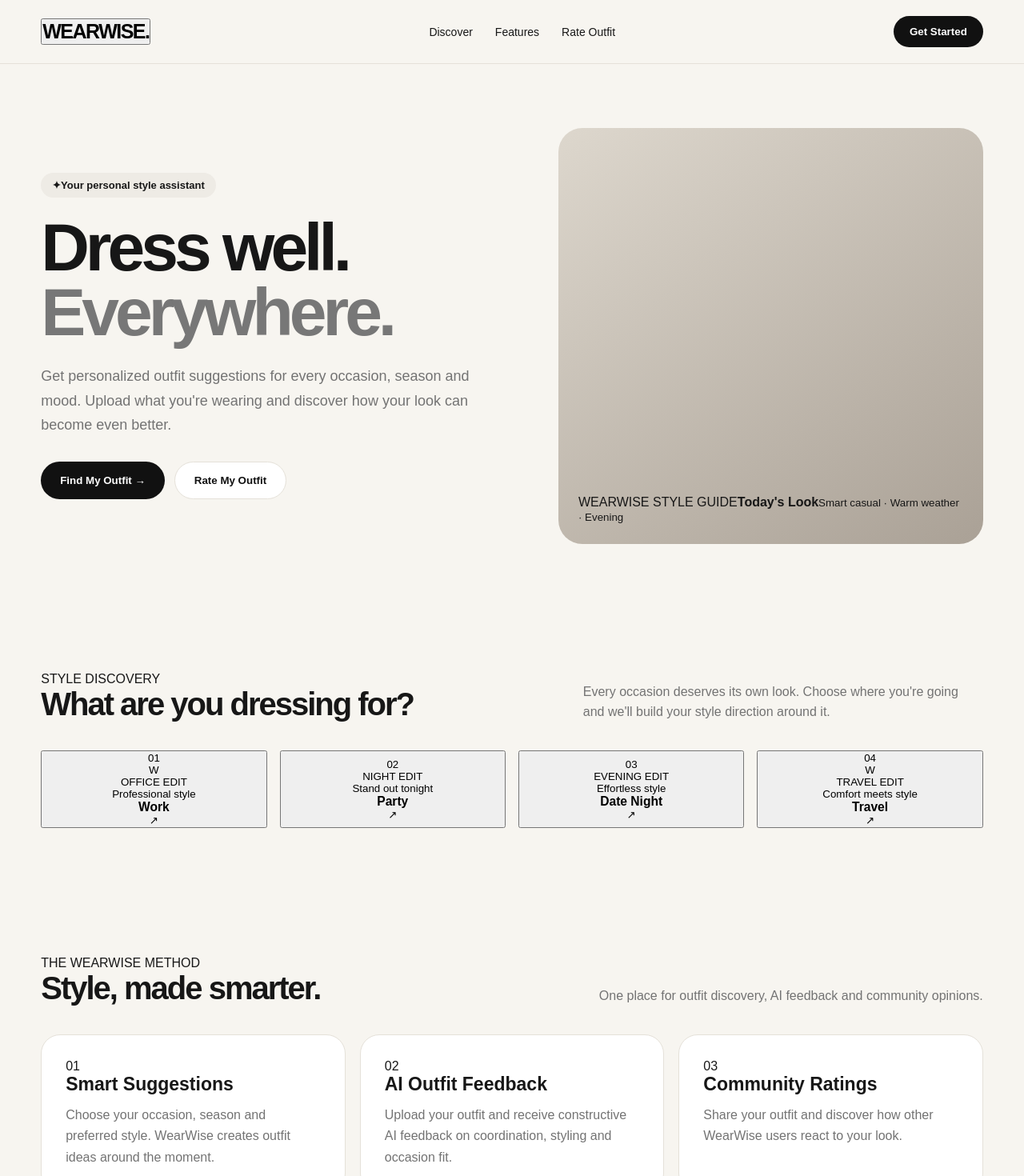
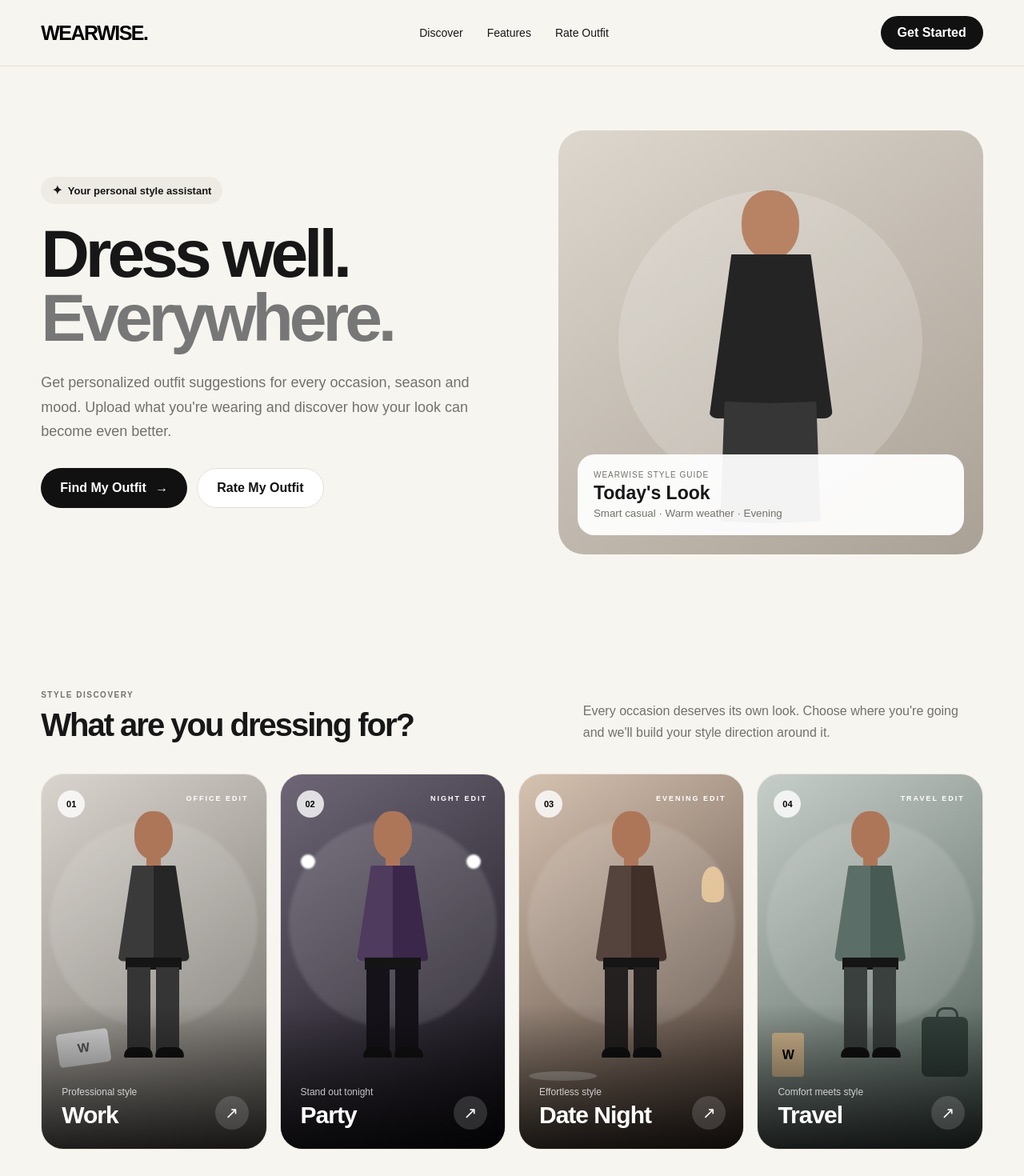
Before and after one commit to jbnikky13/wearwise, a Next.js app: page / in a window 1280 px wide. Shown: the top 1470 px of the page at 80% size. Built offline with nearby package versions, Linux system fonts and the light colour scheme.

Commit message:
Update globals.css

```diff
--- a/app/globals.css
+++ b/app/globals.css
@@ -2,7 +2,7 @@
   --background: #f7f5f0;
   --foreground: #171717;
   --white: #ffffff;
-  --muted: #737373;
+  --muted: #74716c;
   --border: #e5e1d9;
   --dark: #111111;
   --soft: #eeebe5;
@@ -25,7 +25,7 @@ body {
 }
 
 button {
-  font-family: inherit;
+  font: inherit;
   cursor: pointer;
 }
 
@@ -34,22 +34,24 @@ a {
   text-decoration: none;
 }
 
+/* LAYOUT */
+
 .container {
   width: 92%;
   max-width: 1180px;
-  margin: auto;
+  margin: 0 auto;
 }
 
 /* NAVBAR */
 
 .navbar {
-  background: rgba(247, 245, 240, 0.96);
-  border-bottom: 1px solid var(--border);
-  padding: 20px 0;
   position: sticky;
   top: 0;
-  z-index: 50;
-  backdrop-filter: blur(10px);
+  z-index: 100;
+  padding: 20px 0;
+  background: rgba(247, 245, 240, 0.94);
+  border-bottom: 1px solid var(--border);
+  backdrop-filter: blur(14px);
 }
 
 .nav-inner {
@@ -59,6 +61,8 @@ a {
 }
 
 .logo {
+  border: 0;
+  background: transparent;
   font-size: 25px;
   font-weight: 900;
   letter-spacing: -1.5px;
@@ -66,7 +70,7 @@ a {
 
 .nav-links {
   display: flex;
-  gap: 28px;
+  gap: 30px;
   font-size: 14px;
 }
 
@@ -75,11 +79,11 @@ a {
 }
 
 .nav-cta {
+  border: 0;
   background: var(--dark);
   color: white;
-  border: 0;
+  padding: 12px 21px;
   border-radius: 50px;
-  padding: 12px 20px;
   font-weight: 700;
 }
 
@@ -97,18 +101,24 @@ a {
 }
 
 .badge {
-  display: inline-block;
+  display: inline-flex;
+  align-items: center;
+  gap: 7px;
   background: var(--soft);
   padding: 8px 14px;
   border-radius: 50px;
   font-size: 13px;
   font-weight: 600;
-  margin-bottom: 22px;
+  margin-bottom: 23px;
+}
+
+.spark {
+  font-size: 15px;
 }
 
 .hero h1 {
-  font-size: clamp(48px, 7vw, 84px);
-  line-height: 0.96;
+  font-size: clamp(50px, 7vw, 84px);
+  line-height: 0.95;
   letter-spacing: -5px;
   margin-bottom: 25px;
 }
@@ -118,10 +128,10 @@ a {
 }
 
 .hero-description {
+  max-width: 590px;
   color: var(--muted);
   font-size: 18px;
   line-height: 1.7;
-  max-width: 590px;
   margin-bottom: 30px;
 }
 
@@ -131,63 +141,146 @@ a {
   flex-wrap: wrap;
 }
 
-.primary-btn {
-  background: var(--dark);
-  color: white;
-  border: none;
+.primary-btn,
+.secondary-btn {
   border-radius: 50px;
   padding: 15px 24px;
   font-weight: 700;
+}
+
+.primary-btn {
+  border: 0;
+  background: var(--dark);
+  color: white;
+}
+
+.primary-btn span {
+  margin-left: 7px;
 }
 
 .secondary-btn {
   background: white;
   color: var(--dark);
   border: 1px solid var(--border);
-  border-radius: 50px;
-  padding: 15px 24px;
-  font-weight: 700;
 }
 
-/* HERO VISUAL */
+/* HERO FASHION VISUAL */
 
 .hero-visual {
-  min-height: 520px;
-  border-radius: 30px;
+  min-height: 530px;
+  border-radius: 32px;
   background: linear-gradient(145deg, #ddd7cd, #aaa196);
-  padding: 25px;
+  position: relative;
+  overflow: hidden;
   display: flex;
-  align-items: flex-end;
+  justify-content: center;
+  align-items: center;
 }
 
-.style-card {
-  background: rgba(255, 255, 255, 0.94);
-  width: 100%;
-  border-radius: 22px;
-  padding: 22px;
+.hero-visual::before {
+  content: "";
+  position: absolute;
+  width: 380px;
+  height: 380px;
+  border-radius: 50%;
+  background: rgba(255, 255, 255, 0.18);
 }
 
-.style-card small {
+.hero-fashion {
+  position: relative;
+  width: 230px;
+  height: 420px;
+  z-index: 2;
+}
+
+.hero-head {
+  position: absolute;
+  width: 72px;
+  height: 86px;
+  border-radius: 45% 45% 48% 48%;
+  background: #b78364;
+  top: 20px;
+  left: 79px;
+}
+
+.hero-body {
+  position: absolute;
+  width: 155px;
+  height: 205px;
+  background: #242424;
+  border-radius: 30px 30px 10px 10px;
+  top: 100px;
+  left: 38px;
+  clip-path: polygon(18% 0, 82% 0, 100% 100%, 0 100%);
+}
+
+.hero-leg {
+  position: absolute;
+  width: 65px;
+  height: 150px;
+  background: #363636;
+  top: 285px;
+}
+
+.hero-leg-one {
+  left: 55px;
+  transform: rotate(2deg);
+}
+
+.hero-leg-two {
+  right: 55px;
+  transform: rotate(-2deg);
+}
+
+.hero-floating-card {
+  position: absolute;
+  z-index: 5;
+  left: 24px;
+  bottom: 24px;
+  right: 24px;
+  padding: 20px;
+  border-radius: 21px;
+  background: rgba(255, 255, 255, 0.94);
+}
+
+.hero-floating-card span,
+.hero-floating-card small {
+  display: block;
   color: var(--muted);
 }
 
-.style-card h3 {
-  font-size: 24px;
-  margin: 5px 0;
+.hero-floating-card span {
+  font-size: 10px;
+  letter-spacing: 1px;
 }
 
-/* SECTIONS */
+.hero-floating-card strong {
+  display: block;
+  font-size: 23px;
+  margin: 4px 0;
+}
+
+/* SECTION */
 
 .section {
-  padding: 80px 0;
+  padding: 90px 0;
 }
 
 .section-heading {
   display: flex;
   justify-content: space-between;
   align-items: flex-end;
-  gap: 30px;
-  margin-bottom: 35px;
+  gap: 35px;
+  margin-bottom: 38px;
+}
+
+.eyebrow {
+  display: block;
+  color: var(--muted);
+  font-size: 10px;
+  letter-spacing: 1.5px;
+  font-weight: 800;
+  margin-bottom: 10px;
 }
 
 .section-heading h2 {
@@ -196,12 +289,12 @@ a {
 }
 
 .section-heading p {
+  max-width: 500px;
   color: var(--muted);
-  max-width: 500px;
-  line-height: 1.6;
+  line-height: 1.65;
 }
 
-/* OCCASIONS */
+/* OCCASION GRID */
 
 .occasion-grid {
   display: grid;
@@ -209,33 +302,367 @@ a {
   gap: 16px;
 }
 
-.occasion {
-  min-height: 190px;
+.occasion-card {
+  min-height: 470px;
+  position: relative;
+  overflow: hidden;
   border: 1px solid var(--border);
+  border-radius: 28px;
+  padding: 0;
+  text-align: left;
   background: white;
-  border-radius: 24px;
-  padding: 24px;
-  text-align: left;
-  transition: transform 0.2s ease;
+  transition: transform 0.25s ease, box-shadow 0.25s ease;
 }
 
-.occasion:hover {
-  transform: translateY(-5px);
+.occasion-card:hover {
+  transform: translateY(-8px);
+  box-shadow: 0 20px 45px rgba(0, 0, 0, 0.1);
 }
 
-.occasion-icon {
-  font-size: 34px;
-  margin-bottom: 65px;
+.occasion-number {
+  position: absolute;
+  top: 20px;
+  left: 20px;
+  z-index: 10;
+  width: 34px;
+  height: 34px;
+  border-radius: 50%;
+  background: rgba(255, 255, 255, 0.8);
+  display: grid;
+  place-items: center;
+  font-size: 11px;
+  font-weight: 800;
 }
 
-.occasion h3 {
-  font-size: 19px;
-  margin-bottom: 6px;
+.occasion-content {
+  position: absolute;
+  z-index: 10;
+  bottom: 0;
+  left: 0;
+  right: 0;
+  padding: 25px;
+  background: linear-gradient(
+    transparent,
+    rgba(0, 0, 0, 0.78)
+  );
+  color: white;
+  padding-top: 100px;
 }
 
-.occasion p {
-  color: var(--muted);
-  font-size: 13px;
+.occasion-content span {
+  font-size: 12px;
+  opacity: 0.75;
+}
+
+.occasion-content h3 {
+  font-size: 30px;
+  letter-spacing: -1px;
+  margin-top: 4px;
+}
+
+.occasion-arrow {
+  position: absolute;
+  right: 22px;
+  bottom: 24px;
+  width: 42px;
+  height: 42px;
+  border-radius: 50%;
+  background: rgba(255, 255, 255, 0.15);
+  display: grid;
+  place-items: center;
+  font-size: 20px;
+}
+
+/* FASHION VISUALS */
+
+.outfit-visual {
+  position: absolute;
+  inset: 0;
+  overflow: hidden;
+}
+
+.outfit-visual::before {
+  content: "";
+  position: absolute;
+  inset: 0;
+  background: linear-gradient(
+    145deg,
+    rgba(255,255,255,0.3),
+    rgba(0,0,0,0.15)
+  );
+}
+
+.outfit-visual.work {
+  background: linear-gradient(145deg, #c9c2b8, #77736d);
+}
+
+.outfit-visual.party {
+  background: linear-gradient(145deg, #30253c, #100d14);
+}
+
+.outfit-visual.date {
+  background: linear-gradient(145deg, #c4a88f, #4e3d34);
+}
+
+.outfit-visual.travel {
+  background: linear-gradient(145deg, #aeb9b1, #52635c);
+}
+
+.visual-glow {
+  position: absolute;
+  width: 260px;
+  height: 260px;
+  border-radius: 50%;
+  left: 50%;
+  top: 40%;
+  transform: translate(-50%, -50%);
+  background: rgba(255, 255, 255, 0.12);
+  filter: blur(2px);
+}
+
+.fashion-person {
+  position: absolute;
+  width: 150px;
+  height: 340px;
+  left: 50%;
+  top: 45%;
+  transform: translate(-50%, -50%);
+  z-index: 3;
+}
+
+.person-head {
+  position: absolute;
+  width: 48px;
+  height: 60px;
+  border-radius: 45%;
+  background: #ae7659;
+  left: 51px;
+  top: 5px;
+}
+
+.person-neck {
+  position: absolute;
+  width: 18px;
+  height: 24px;
+  background: #ae7659;
+  left: 66px;
+  top: 56px;
+}
+
+.person-body {
+  position: absolute;
+  left: 30px;
+  top: 73px;
+  width: 90px;
+  height: 120px;
+  border-radius: 20px 20px 8px 8px;
+  background: #222;
+  clip-path: polygon(20% 0, 80% 0, 100% 100%, 0 100%);
+}
+
+.shirt-left,
+.shirt-right {
+  position: absolute;
+  top: 0;
+  width: 50%;
+  height: 100%;
+}
+
+.shirt-left {
+  left: 0;
+  background: rgba(255,255,255,0.08);
+}
+
+.shirt-right {
+  right: 0;
+  background: rgba(0,0,0,0.08);
+}
+
+.person-waist {
+  position: absolute;
+  top: 188px;
+  left: 40px;
+  width: 70px;
+  height: 15px;
+  background: #151515;
+}
+
+.person-legs {
+  position: absolute;
+  top: 200px;
+  left: 42px;
+  width: 65px;
+  height: 105px;
+}
+
+.person-legs .leg {
+  position: absolute;
+  width: 29px;
+  height: 110px;
+  background: #292929;
+}
+
+.person-legs .left {
+  left: 0;
+}
+
+.person-legs .right {
+  right: 0;
+}
+
+.person-shoes {
+  position: absolute;
+  top: 300px;
+  left: 38px;
+  width: 75px;
+  display: flex;
+  justify-content: space-between;
+}
+
+.person-shoes div {
+  width: 36px;
+  height: 13px;
+  border-radius: 20px 20px 5px 5px;
+  background: #111;
+}
+
+.visual-label {
+  position: absolute;
+  top: 25px;
+  right: 22px;
+  z-index: 5;
+  color: white;
+  font-size: 9px;
+  letter-spacing: 2px;
+  font-weight: 800;
+}
+
+.visual-object {
+  position: absolute;
+  z-index: 4;
+}
+
+/* WORK */
+
+.work .person-body {
+  background: #292929;
+}
+
+.work .person-legs .leg {
+  background: #353535;
+}
+
+.laptop {
+  bottom: 105px;
+  left: 20px;
+  width: 65px;
+  height: 42px;
+  border-radius: 5px;
+  background: #dadada;
+  color: #555;
+  display: grid;
+  place-items: center;
+  font-weight: 900;
+  transform: rotate(-8deg);
+}
+
+/* PARTY */
+
+.party .person-body {
+  background: #402a50;
+}
+
+.party .person-legs .leg {
+  background: #151219;
+}
+
+.party .light-one,
+.party .light-two {
+  width: 18px;
+  height: 18px;
+  border-radius: 50%;
+  background: white;
+  top: 100px;
+  filter: blur(1px);
+}
+
+.party .light-one {
+  left: 25px;
+}
+
+.party .light-two {
+  right: 30px;
+}
+
+/* DATE */
+
+.date .person-body {
+  background: #47332d;
+}
+
+.date .person-legs .leg {
+  background: #242020;
+}
+
+.table {
+  bottom: 85px;
+  left: 12px;
+  width: 85px;
+  height: 12px;
+  background: rgba(255,255,255,0.35);
+  border-radius: 50%;
+}
+
+.lamp {
+  top: 115px;
+  right: 24px;
+  width: 28px;
+  height: 45px;
+  border-radius: 50% 50% 10px 10px;
+  background: rgba(255, 219, 166, 0.7);
+}
+
+/* TRAVEL */
+
+.travel .person-body {
+  background: #4e625b;
+}
+
+.travel .person-legs .leg {
+  background: #3a403e;
+}
+
+.suitcase {
+  bottom: 90px;
+  right: 18px;
+  width: 58px;
+  height: 75px;
+  border-radius: 8px;
+  background: #33413c;
+}
+
+.suitcase::before {
+  content: "";
+  position: absolute;
+  width: 22px;
+  height: 12px;
+  border: 3px solid #33413c;
+  border-bottom: 0;
+  border-radius: 10px 10px 0 0;
+  top: -12px;
+  left: 18px;
+}
+
+.passport {
+  bottom: 90px;
+  left: 18px;
+  width: 40px;
+  height: 55px;
+  background: #d2b78e;
+  border-radius: 4px;
+  display: grid;
+  place-items: center;
+  font-weight: 900;
 }
 
 /* FEATURES */
@@ -249,14 +676,23 @@ a {
 .feature {
   background: white;
   border: 1px solid var(--border);
-  border-radius: 24px;
+  border-radius: 25px;
   padding: 30px;
 }
 
-.feature-number {
+.feature-top {
+  display: flex;
+  justify-content: space-between;
   color: var(--muted);
-  font-size: 13px;
-  margin-bottom: 50px;
+  font-size: 12px;
+  margin-bottom: 60px;
+}
+
+.feature-dot {
+  width: 9px;
+  height: 9px;
+  border-radius: 50%;
+  background: #171717;
 }
 
 .feature h3 {
@@ -274,7 +710,7 @@ a {
 .rating-section {
   background: var(--dark);
   color: white;
-  padding: 85px 0;
+  padding: 90px 0;
 }
 
 .rating-grid {
@@ -284,28 +720,33 @@ a {
   align-items: center;
 }
 
-.rating-section .badge {
-  background: #292929;
+.dark-badge {
+  background: #282828;
   color: white;
 }
 
 .rating-section h2 {
-  font-size: clamp(42px, 6vw, 68px);
-  line-height: 1;
-  letter-spacing: -3px;
+  font-size: clamp(45px, 6vw, 70px);
+  line-height: 0.95;
+  letter-spacing: -4px;
 }
 
 .rating-description {
+  max-width: 520px;
   color: #aaa;
   line-height: 1.7;
-  margin: 20px 0 28px;
-  max-width: 540px;
+  margin: 22px 0 28px;
+}
+
+.light-button {
+  background: white;
+  color: #111;
 }
 
 .rating-card {
   background: #1d1d1d;
   border: 1px solid #333;
-  border-radius: 25px;
+  border-radius: 26px;
   padding: 30px;
 }
 
@@ -318,7 +759,7 @@ a {
 
 .rating-label {
   color: #999;
-  font-size: 12px;
+  font-size: 11px;
 }
 
 .rating-score {
@@ -328,6 +769,7 @@ a {
 
 .stars {
   font-size: 23px;
+  letter-spacing: 2px;
 }
 
 .rating-row {
@@ -342,18 +784,106 @@ a {
 }
 
 .progress {
+  height: 7px;
   width: 100%;
-  height: 7px;
+  border-radius: 50px;
+  overflow: hidden;
   background: #333;
+}
+
+.progress span {
+  height: 100%;
+  display: block;
   border-radius: 50px;
+  background: white;
+}
+
+/* MODAL */
+
+.modal-backdrop {
+  position: fixed;
+  inset: 0;
+  z-index: 500;
+  background: rgba(0, 0, 0, 0.68);
+  display: grid;
+  place-items: center;
+  padding: 20px;
+  backdrop-filter: blur(8px);
+}
+
+.occasion-modal {
+  width: min(900px, 100%);
+  max-height: 90vh;
+  overflow: auto;
+  background: var(--background);
+  border-radius: 30px;
+  position: relative;
+  display: grid;
+  grid-template-columns: 0.9fr 1.1fr;
   overflow: hidden;
 }
 
-.progress span {
-  display: block;
-  height: 100%;
+.modal-close {
+  position: absolute;
+  right: 18px;
+  top: 18px;
+  z-index: 20;
+  width: 40px;
+  height: 40px;
+  border: 0;
+  border-radius: 50%;
+  background: rgba(255,255,255,0.9);
+  font-size: 25px;
+}
+
+.modal-visual {
+  min-height: 500px;
+  position: relative;
+}
+
+.modal-visual .outfit-visual {
+  position: absolute;
+}
+
+.modal-content {
+  padding: 55px 40px;
+}
+
+.modal-content h2 {
+  font-size: 50px;
+  letter-spacing: -3px;
+  margin-bottom: 15px;
+}
+
+.modal-content > p {
+  color: var(--muted);
+  line-height: 1.7;
+  margin-bottom: 28px;
+}
+
+.style-options {
+  display: grid;
+  gap: 10px;
+  margin-bottom: 25px;
+}
+
+.style-options button {
+  display: flex;
+  justify-content: space-between;
+  align-items: center;
   background: white;
-  border-radius: 50px;
+  border: 1px solid var(--border);
+  border-radius: 14px;
+  padding: 15px 17px;
+  text-align: left;
+}
+
+.style-options button:hover {
+  border-color: #999;
+}
+
+.modal-button {
+  width: 100%;
 }
 
 /* FOOTER */
@@ -370,7 +900,17 @@ a {
   font-size: 13px;
 }
 
-/* MOBILE */
+/* RESPONSIVE */
+
+@media (max-width: 1000px) {
+  .occasion-grid {
+    grid-template-columns: repeat(2, 1fr);
+  }
+
+  .occasion-card {
+    min-height: 440px;
+  }
+}
 
 @media (max-width: 850px) {
   .hero-grid,
@@ -383,11 +923,7 @@ a {
   }
 
   .hero-visual {
-    min-height: 400px;
-  }
-
-  .occasion-grid {
-    grid-template-columns: repeat(2, 1fr);
+    min-height: 450px;
   }
 
   .features {
@@ -397,20 +933,31 @@ a {
   .nav-links {
     display: none;
   }
+
+  .occasion-modal {
+    grid-template-columns: 1fr;
+  }
+
+  .modal-visual {
+    min-height: 350px;
+  }
+
+  .modal-content {
+    padding: 35px 25px;
+  }
 }
 
-@media (max-width: 520px) {
-  .hero h1 {
-    font-size: 50px;
-    letter-spacing: -3px;
-  }
-
+@media (max-width: 560px) {
   .occasion-grid {
     grid-template-columns: 1fr;
   }
 
+  .occasion-card {
+    min-height: 460px;
+  }
+
   .section {
-    padding: 55px 0;
+    padding: 60px 0;
   }
 
   .section-heading {
@@ -418,7 +965,12 @@ a {
   }
 
   .section-heading h2 {
-    margin-bottom: 12px;
+    margin-bottom: 15px;
+  }
+
+  .hero h1 {
+    font-size: 52px;
+    letter-spacing: -3px;
   }
 
   .footer-inner {
```
